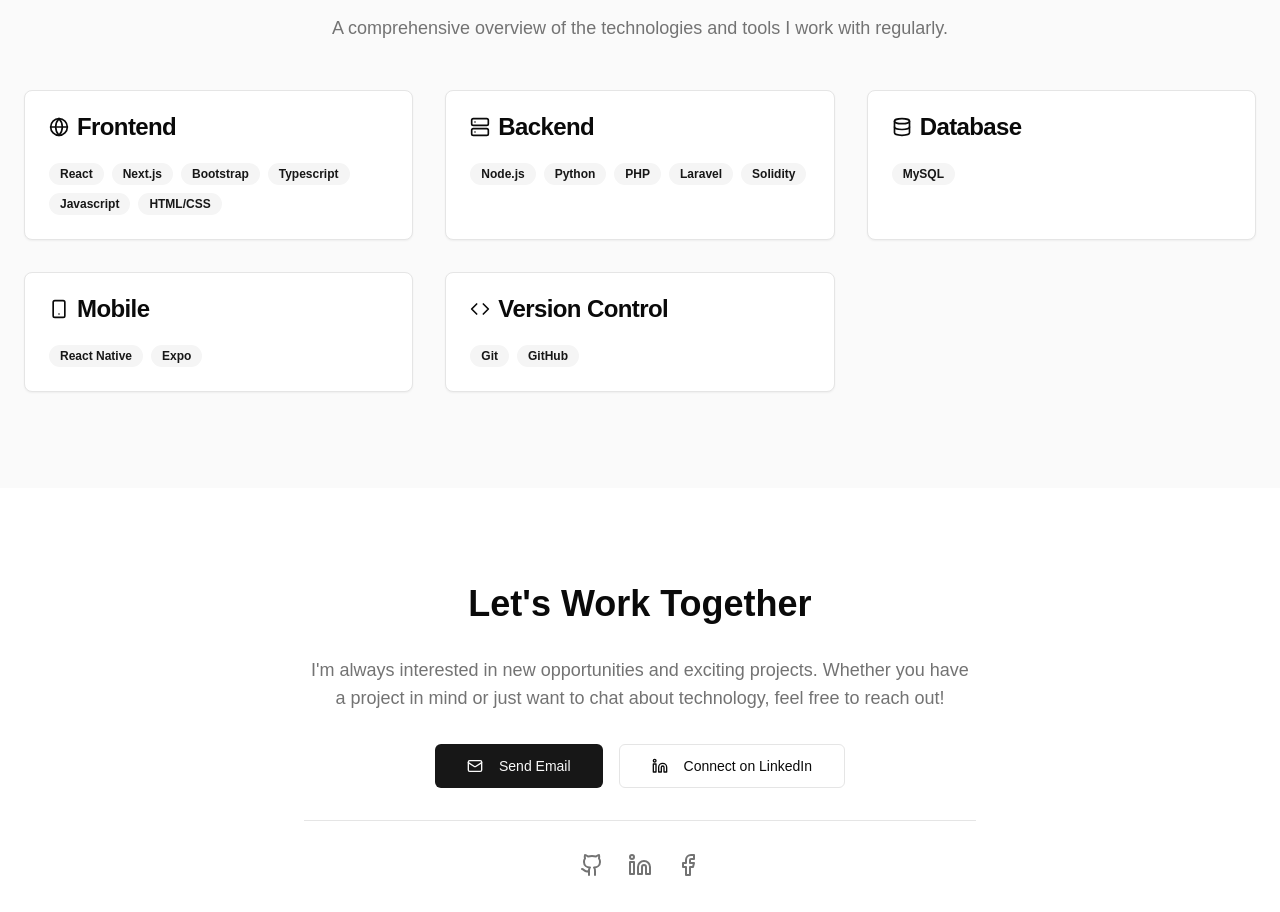
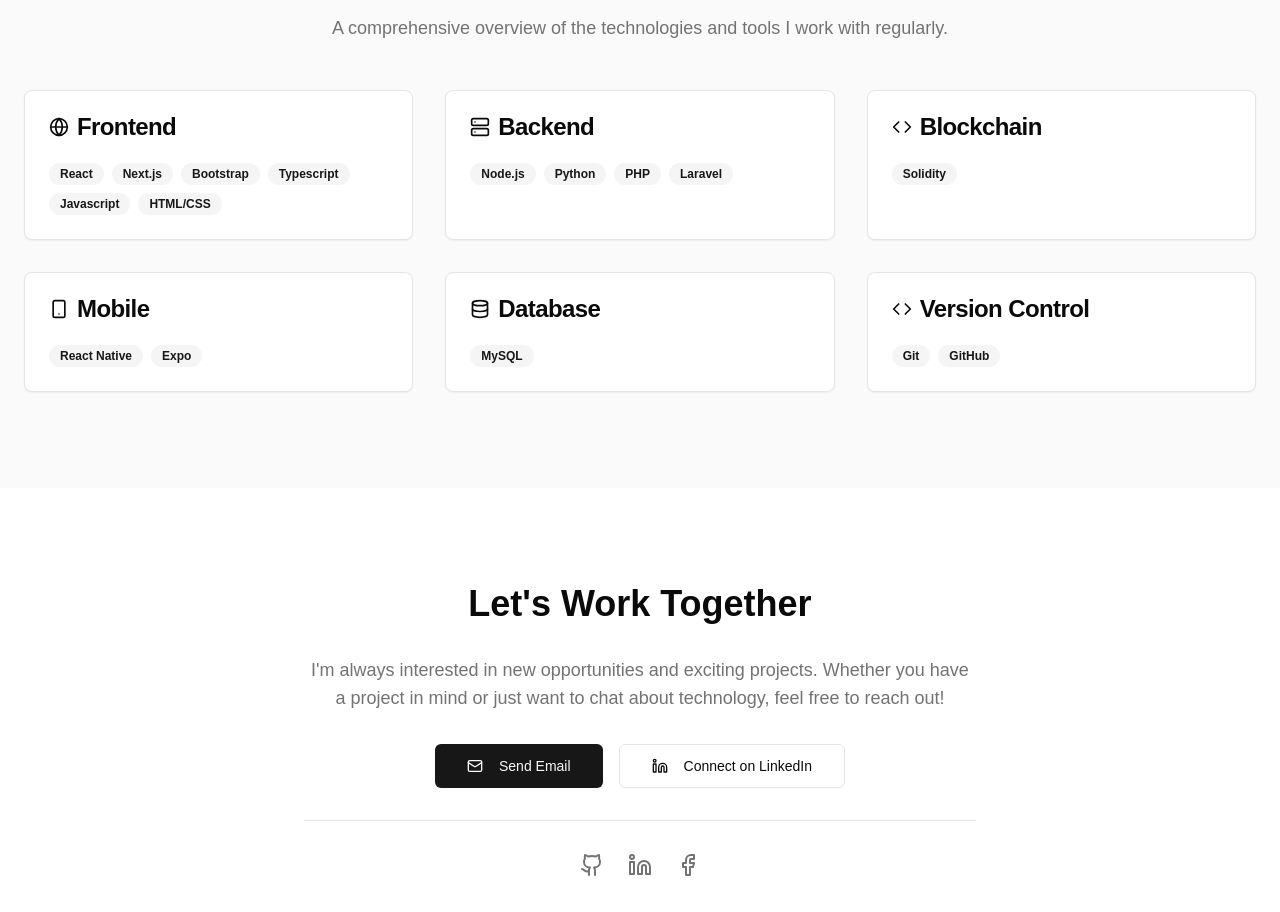
Before and after one commit to MKarloPilares/developer-portfolio, a Next.js app: page / in a window 1280 px wide. Shown: the part 2585-3497 px from the top of the page. Built offline with nearby package versions, Linux system fonts and the light colour scheme.

Commit message:
reordered-skills

```diff
--- a/portfolio.tsx
+++ b/portfolio.tsx
@@ -81,9 +81,10 @@ export default function Portfolio() {
 
   const skills = [
     { category: "Frontend", items: ["React", "Next.js", "Bootstrap", "Typescript", "Javascript", "HTML/CSS"] },
-    { category: "Backend", items: ["Node.js", "Python", "PHP", "Laravel", "Solidity"]},
+    { category: "Backend", items: ["Node.js", "Python", "PHP", "Laravel"]},
+    {category: "Blockchain", items: ["Solidity"]},
+    { category: "Mobile", items: ["React Native", "Expo"] },
     { category: "Database", items: ["MySQL"] },
-    { category: "Mobile", items: ["React Native", "Expo"] },
     {category: "Version Control", items: ["Git", "GitHub"]},
   ]
 
```
